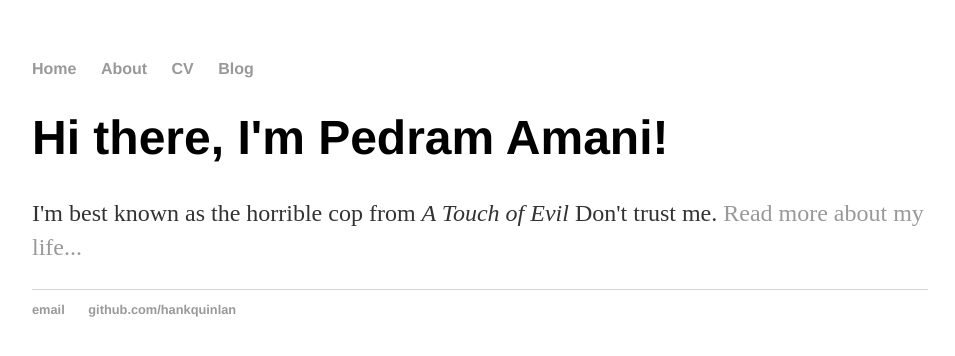
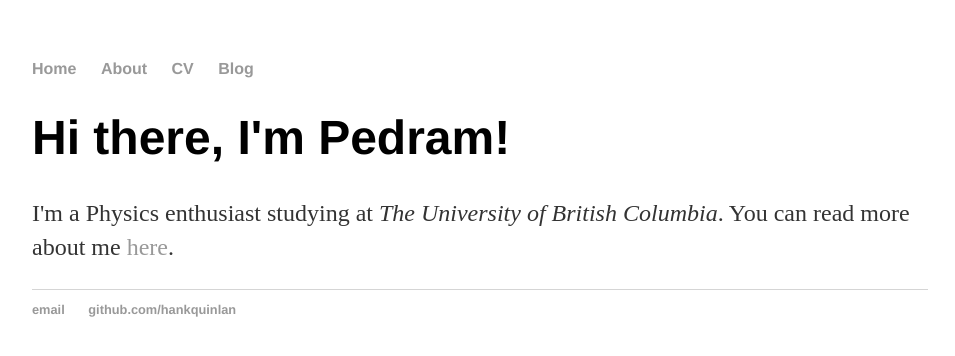
Before and after one commit to pedramamani/website, a Jekyll site: the page built from index.html, in a window 1280 px wide. Shown: the top 356 px of the page, without its empty margins (160-1115 px from the left). Built offline with Jekyll 4.4.1, drawn with Linux system fonts in a browser that asks for light colours.

Commit message:
Update index.html
Initialize

```diff
--- a/index.html
+++ b/index.html
@@ -1,8 +1,9 @@
 ---
 layout: default
-title: Pedram Amani, The Physics Guy
+title: Pedram Amani
 ---
 <div class="blurb">
-	<h1>Hi there, I'm Pedram Amani!</h1>
-	<p>I'm best known as the horrible cop from <em>A Touch of Evil</em> Don't trust me. <a href="/about">Read more about my life...</a></p>
+	<h1>Hi there, I'm Pedram!</h1>
+	<p>I'm a Physics enthusiast studying at <em>The University of British Columbia</em>.
+		You can read more about me <a href="/about">here</a>.</p>
 </div><!-- /.blurb -->
```
